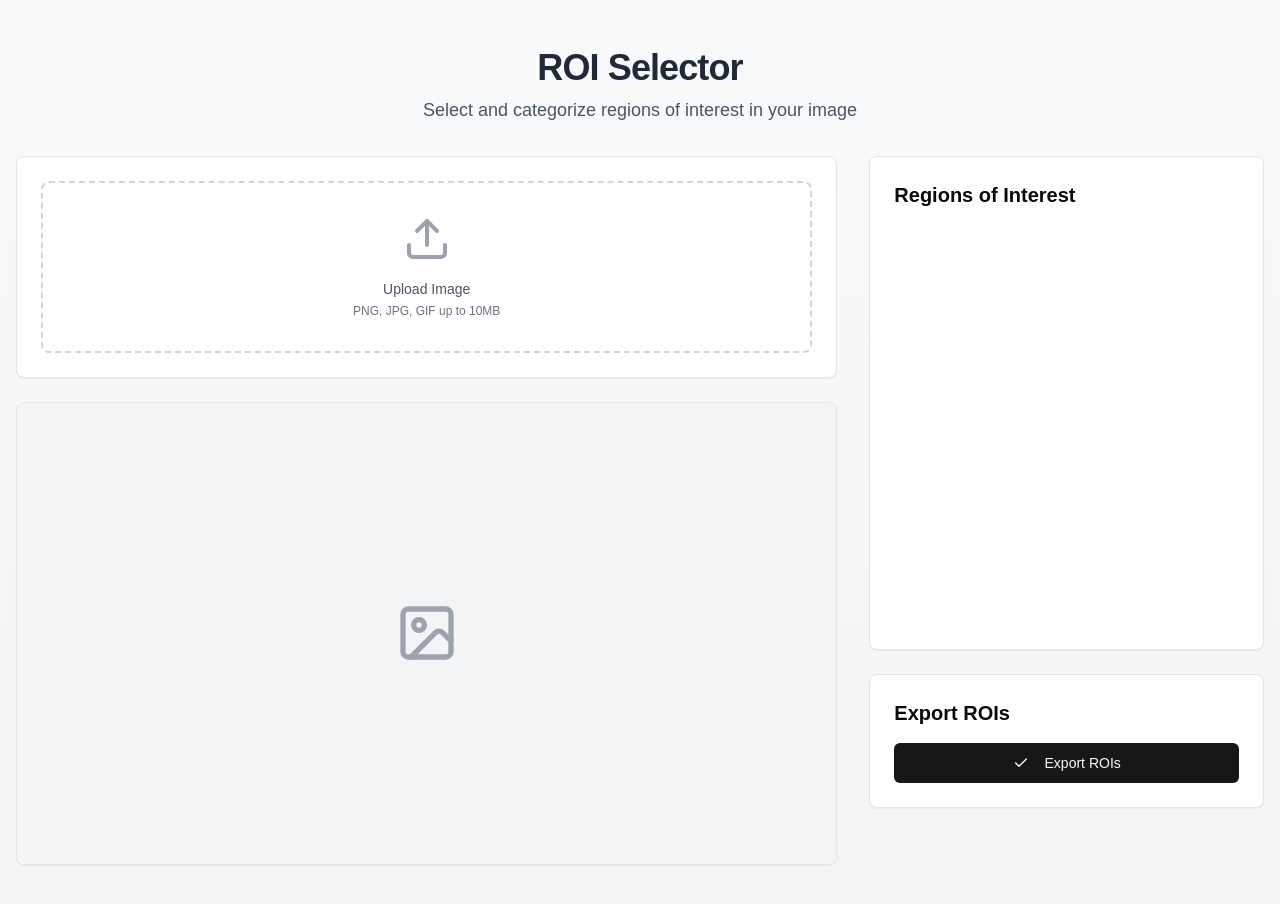
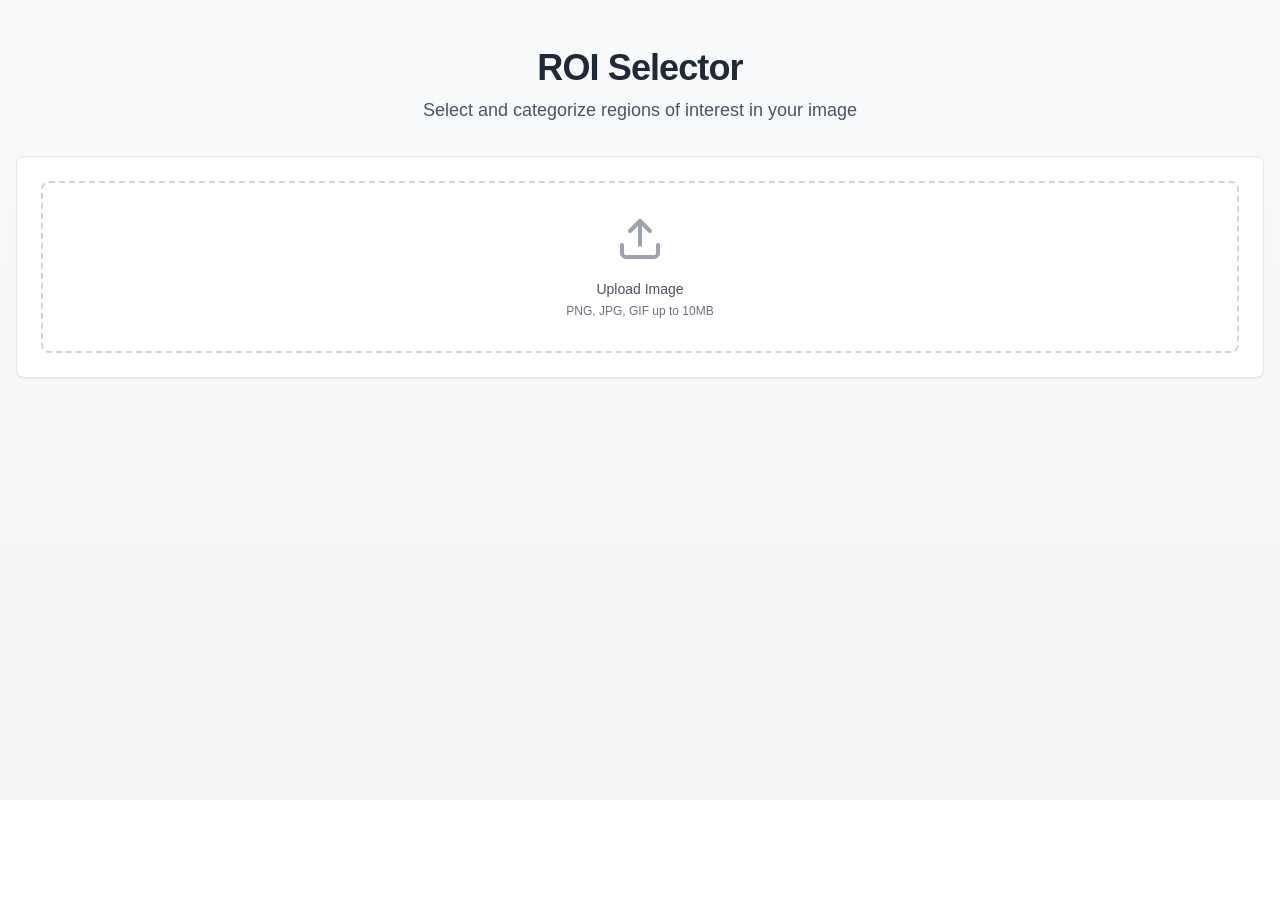
Before and after one commit to satishgsonwane/TeamAffiliationUtility, a Next.js app: page / in a window 1280 px wide. Shown: the top 904 px of the page. After the commit the page ends 800 px from the top, so only its background shows below. Built offline with nearby package versions, Linux system fonts and the light colour scheme.

Commit message:
Improved Layout

```diff
--- a/components/roi-selector.tsx
+++ b/components/roi-selector.tsx
@@ -7,7 +7,6 @@ import { Input } from '@/components/ui/input'
 import { Label } from '@/components/ui/label'
 import { Card, CardContent } from '@/components/ui/card'
 import { Select, SelectContent, SelectItem, SelectTrigger, SelectValue } from '@/components/ui/select'
-import { Separator } from '@/components/ui/separator'
 import { ScrollArea } from '@/components/ui/scroll-area'
 import { Upload, ImageIcon, Check, X } from 'lucide-react'
 import { Layout } from '@/components/Layout'
@@ -539,33 +538,19 @@ const Home = () => {
 
   return (
     <Layout>
-      <div className="grid grid-cols-1 lg:grid-cols-3 gap-8">
-        {/* Left Column: Upload and Image Display */}
-        <div className="lg:col-span-2 space-y-6">
-          {/* Upload Section */}
-          <Card>
+      <div className="flex flex-col space-y-6">
+        {/* File Upload Section */}
+        <Card className="overflow-hidden">
           <CardContent className="p-6">
+            {!imageUrl ? (
               <Label htmlFor="file-upload" className="cursor-pointer flex flex-col items-center justify-center p-8 border-2 border-dashed border-gray-300 rounded-lg hover:border-gray-400 transition-colors duration-200">
                 <Upload className="w-12 h-12 text-gray-400 mb-4" />
                 <span className="text-sm font-medium text-gray-600">Upload Image</span>
                 <span className="text-xs text-gray-500 mt-1">PNG, JPG, GIF up to 10MB</span>
               </Label>
-              <Input
-                id="file-upload"
-                type="file"
-                accept="image/*"
-                onChange={handleImageUpload}
-                ref={fileInputRef}
-                className="hidden"
-              />
-            </CardContent>
-          </Card>
-
-          {/* Image Container */}
-          <Card className="overflow-hidden">
-            <CardContent className="p-0">
-              {imageUrl ? (
-                <div className="relative w-full aspect-video">
+            ) : (
+              <div className="flex flex-col">
+                <div className="relative aspect-video w-full">
                   <Image
                     src={imageUrl}
                     alt="Uploaded image"
@@ -585,22 +570,40 @@ const Home = () => {
                     }`}
                   />
                 </div>
-              ) : (
-                <div className="aspect-video flex items-center justify-center bg-gray-100 text-gray-400">
-                  <ImageIcon className="w-16 h-16" />
+                <Button
+                  onClick={() => {
+                    setImageUrl(null);
+                    setSavedROIs([]);
+                    if (fileInputRef.current) fileInputRef.current.value = '';
+                  }}
+                  variant="outline"
+                  size="sm"
+                  className="mt-4 self-start"
+                >
+                  Remove Image
+                </Button>
               </div>
             )}
+            <Input
+              id="file-upload"
+              type="file"
+              accept="image/*"
+              onChange={handleImageUpload}
+              ref={fileInputRef}
+              className="hidden"
+            />
           </CardContent>
         </Card>
-        </div>
 
-        {/* Right Column: ROI Grid and Export */}
+        {/* Regions of Interest and Export Sections */}
+        {imageUrl && (
           <div className="space-y-6">
+            {/* Regions of Interest */}
             <Card>
               <CardContent className="p-6">
                 <h2 className="text-xl font-semibold mb-4">Regions of Interest</h2>
                 <ScrollArea className="h-[50vh]">
-                <div className="grid grid-cols-2 gap-4">
+                  <div className="grid grid-cols-3 gap-4">
                     {savedROIs.map(roi => (
                       <Card
                         key={roi.id}
@@ -651,7 +654,7 @@ const Home = () => {
               </CardContent>
             </Card>
 
-          {/* Export Section */}
+            {/* Export ROIs */}
             <Card>
               <CardContent className="p-6 space-y-4">
                 <h2 className="text-xl font-semibold">Export ROIs</h2>
@@ -668,6 +671,7 @@ const Home = () => {
               </CardContent>
             </Card>
           </div>
+        )}
       </div>
     </Layout>
   )
```
Also changed, not shown: next.config.ts (+0 -9 lines). Lines whose indentation alone changed are shown as unchanged.
